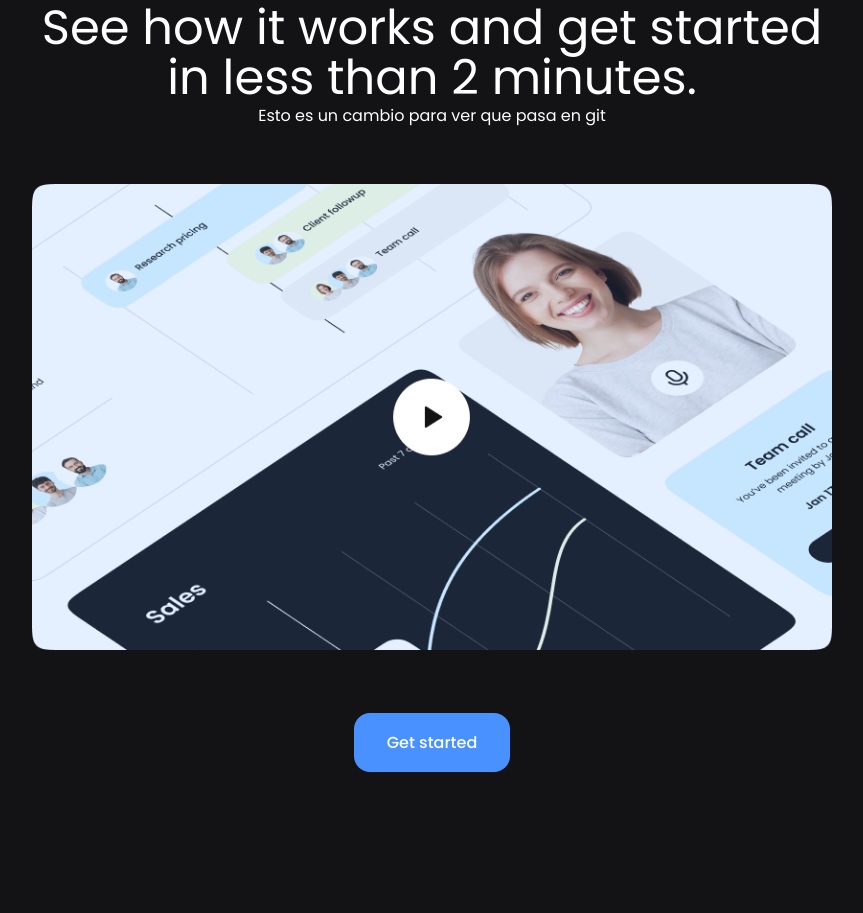
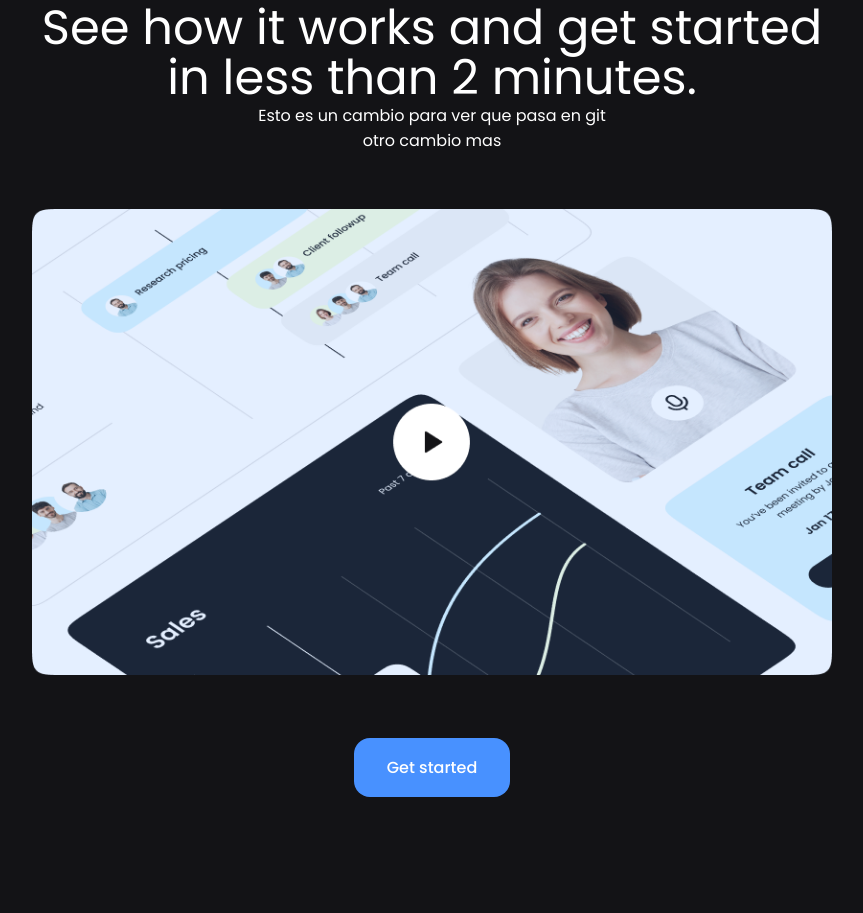
Before and after one commit to lucia324499/landing-lucia, a plain HTML site: page index.html in a window 1280 px wide. Shown: the part 1153-2066 px from the top of the page, without its empty margins (208-1071 px from the left). Drawn offline with nearby package versions, Linux system fonts and the light colour scheme.

Commit message:
agregue otro p

```diff
--- a/index.html
+++ b/index.html
@@ -40,6 +40,8 @@
             <div>
                 <h2>See how it works and get started in less than 2 minutes.</h2>
                 <p>Esto es un cambio para ver que pasa en git</p>
+                <p>otro cambio mas</p>
+
                 <img src="img/video-preview.png" alt="">
                 <a href="#" class="btnStarted">Get started</a>
             </div>
```
